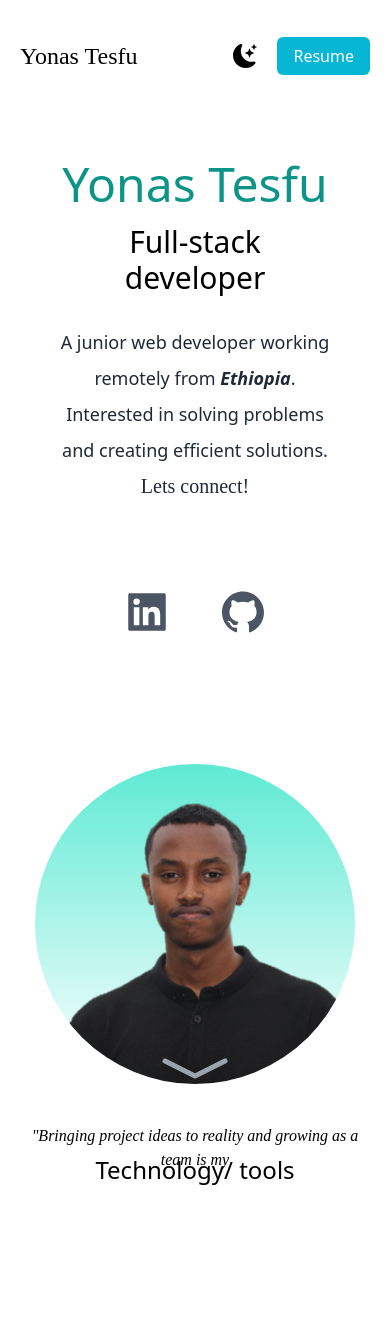
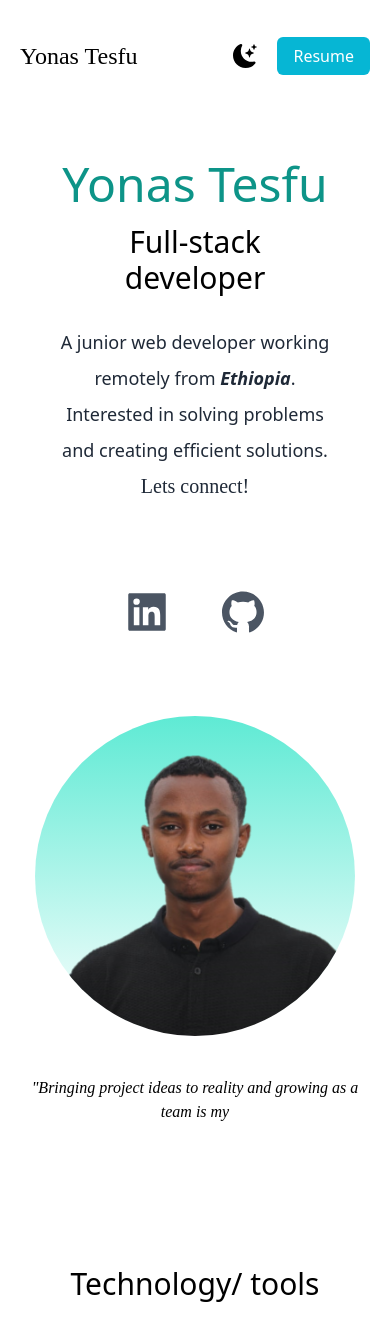
Before and after one commit to yonas44/Portfolio, a Next.js app: page / in a window 390 px wide. Shown: the top 1340 px of the page. Built offline with nearby package versions, Linux system fonts and the light colour scheme; a web font is replaced by a local one.

Commit message:
Create contact section

```diff
--- a/src/components/Technologies.js
+++ b/src/components/Technologies.js
@@ -31,7 +31,7 @@ const Technologies = () => {
 
   return (
     <>
-      <h3 className="text-2xl text-center lg:text-3xl lg:mb-20 dark:text-white">
+      <h3 className="text-3xl text-center lg:text-3xl lg:mb-20 dark:text-white">
         Technology/ tools
       </h3>
       <div className="lg:flex gap-10">
--- a/src/pages/index.js
+++ b/src/pages/index.js
@@ -18,8 +18,8 @@ export default function Home() {
 
   return (
     <div className={darkMode ? 'dark' : ''}>
-      <main className="bg-white overflow-hidden min-h-screen px-5 py-10 md:px-20 lg:px-40 dark:bg-gray-800 scroll-smooth">
-        <section className="relative min-h-screen flex flex-col bg-fixed">
+      <main className="bg-white min-h-screen overflow-y-auto overflow-x-hidden px-5 py-10 md:px-20 lg:px-40 dark:bg-gray-800">
+        <section className="relative min-h-screen flex flex-col">
           <nav className="pb-10 flex justify-between">
             <h1
               className="text-2xl dark:text-white"
@@ -36,8 +36,9 @@ export default function Home() {
               </li>
               <li>
                 <a
-                  href="#"
+                  href="https://drive.google.com/uc?export=download&id=1VDb4uFYU6PAakJtPwCxDkqVKckmv-5mP"
                   className="bg-cyan-500 text-white px-4 py-2 ml-5 rounded-md"
+                  download="Resume.pdf"
                 >
                   Resume
                 </a>
@@ -45,7 +46,7 @@ export default function Home() {
             </ul>
           </nav>
           <div className="lg:flex flex-1">
-            <aside className="home-left relative -translate-x-3 opacity-0 text-center lg:text-left lg:w-1/2 flex flex-col gap-6 justify-center">
+            <aside className="home-left relative -translate-x-5 opacity-0 text-center lg:text-left lg:w-1/2 flex flex-col gap-6 justify-center">
               <div className="p-10 lg:p-0">
                 <h2 className="text-5xl py-2 text-teal-600 font-medium md:text-6xl lg:text-7xl">
                   Yonas Tesfu
@@ -75,7 +76,7 @@ export default function Home() {
               </div>
             </aside>
             <aside className="lg:w-1/2">
-              <div className="flex flex-col mt-12 gap-10 items-center text-center w-full">
+              <div className="flex flex-col lg:mt-12 gap-10 items-center text-center w-full">
                 <div className="bg-gradient-to-b from-teal-300 rounded-full mt-20 mx-auto overflow-hidden w-80 h-80 pt-5 lg:w-200 lg:h-100">
                   <Image src={Yonas} alt="profile-pic" />
                 </div>
@@ -86,7 +87,7 @@ export default function Home() {
               </div>
             </aside>
           </div>
-          <div className="absolute bottom-12 flex justify-center w-full">
+          <div className="hidden absolute bottom-12 lg:flex justify-center w-full">
             <BsChevronCompactDown
               className="h-[80px] w-[80px] text-gray-400 hover:text-cyan-500 duration-300 cursor-pointer"
               onClick={() =>
@@ -97,18 +98,18 @@ export default function Home() {
         </section>
         <section
           ref={techSection}
-          className="min-h-screen snap-start flex flex-col justify-center"
+          className="min-h-screen mt-40 lg:m-0 flex flex-col justify-center"
         >
           <Technologies />
         </section>
-        <section className="relative flex flex-col text-center snap-center">
+        <section className="relative flex flex-col text-center bg-fixed">
           <h3 className="text-2xl lg:absolute lg:top-10 -lg:left-10 lg:text-4xl lg:text-white dark:text-white text-left z-30">
             Portfolio
           </h3>
           <Slider />
         </section>
-        <section className="bg-gray-100 p-8 min-h-screen">
-          <h2 class="text-2xl mb-4 font-semibold">Let's connect!</h2>
+        <section className="bg-gray-100 p-8 min-h-screen bg-fixed">
+          <h2 className="text-2xl mb-4 font-semibold">Let's connect!</h2>
         </section>
       </main>
     </div>
```
